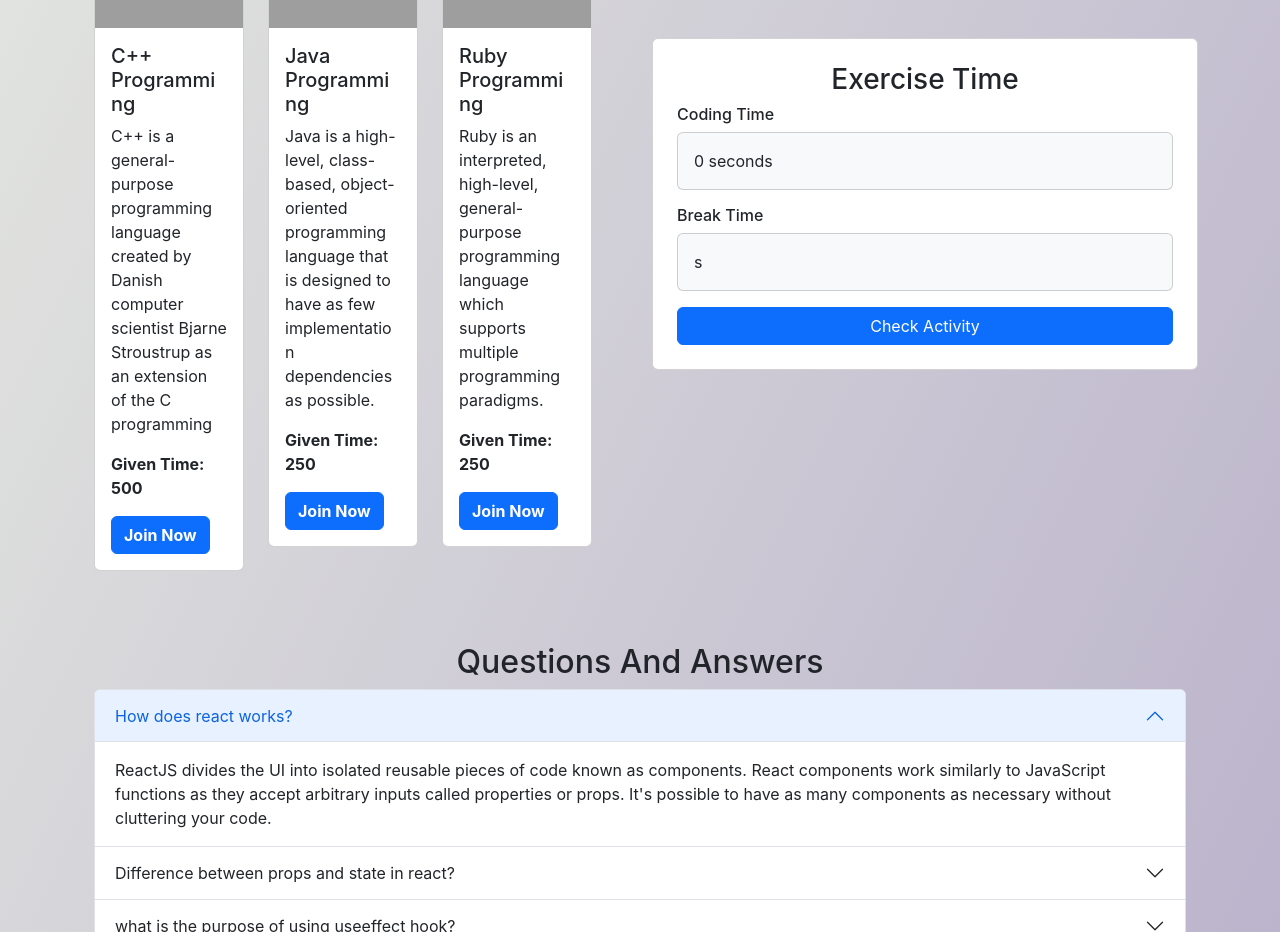
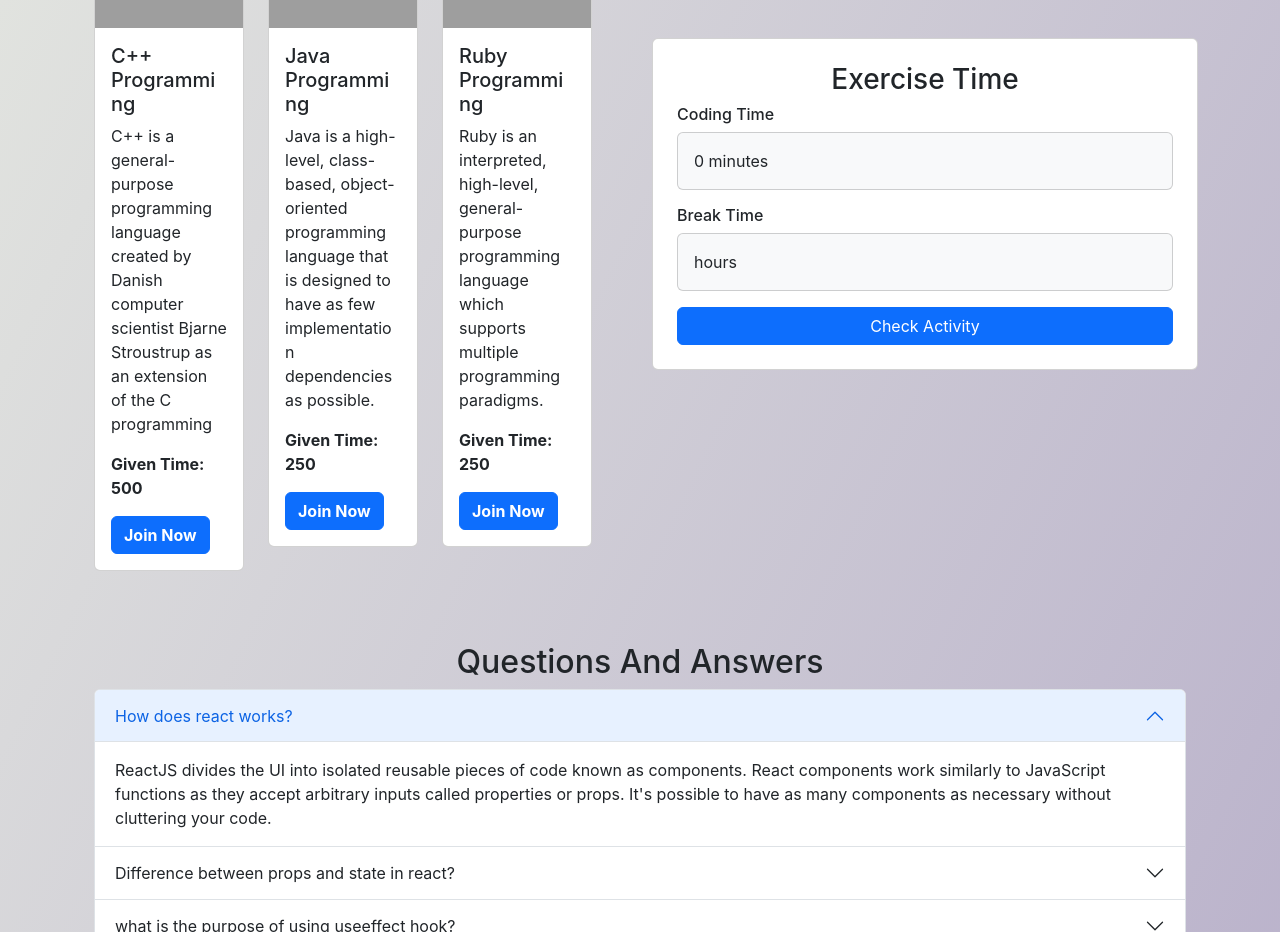
Before and after one commit to mohaimenur1/solving-code-club-react, a React (Create React App) app: page / in a window 1280 px wide. Shown: the part 1700-2632 px from the top of the page. Built offline with nearby package versions, Linux system fonts and the light colour scheme; grey boxes are pictures that could not be loaded.

Commit message:
change Break times unit and coding time unit

```diff
--- a/src/components/TotalTime/TotalTime.js
+++ b/src/components/TotalTime/TotalTime.js
@@ -26,11 +26,11 @@ const TotalTime = ({ timeRequired, timeBreak }) => {
         <h3 className="text-center">Exercise Time</h3>
         <div className="first mb-3">
           <h6>Coding Time</h6>
-          <div className="card bg-light p-3">{initialTime} seconds</div>
+          <div className="card bg-light p-3">{initialTime} minutes</div>
         </div>
         <div className="second">
           <h6>Break Time</h6>
-          <div className="card bg-light p-3">{timeBreak}s</div>
+          <div className="card bg-light p-3">{timeBreak} hours</div>
         </div>
         <button onClick={notify} className="mt-3 btn btn-primary">
           Check Activity
```
